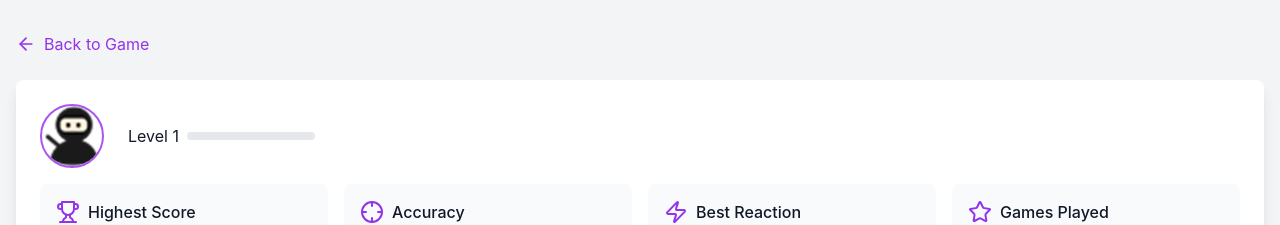
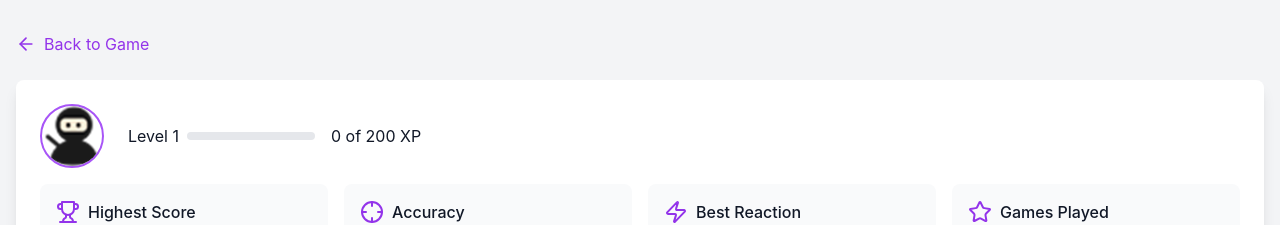
Before and after one commit to dbischoff777/reflexa, a React (Create React App) app: page /profile in a window 1280 px wide. Shown: the top 225 px of the page. Built offline with nearby package versions, Linux system fonts and the light colour scheme.

Commit message:
adjustment to the experience visuals

```diff
--- a/src/PlayerProfile.jsx
+++ b/src/PlayerProfile.jsx
@@ -158,7 +158,9 @@ const PlayerProfile = () => {
                 Level {stats.progress.level}
 
 
-                <div className="flex-1 h-2 bg-gray-200 rounded-full w-32">
+              <div className="flex items-center gap-2">
+                <div className="w-32">
+                  <div className="h-2 bg-gray-200 rounded-full">
                     <div
                       className="h-2 bg-purple-600 rounded-full"
                       style={{
@@ -167,6 +169,14 @@ const PlayerProfile = () => {
                     />
                   </div>
                 </div>
+                <span className={`text-xs ${
+                  settings.theme === 'dark' ? 'text-gray-300' : 'text-gray-600'
+                }`}></span>
+                  {formatNumber(stats.progress.experience)} of {formatNumber((stats.progress.level + 1) * 100)} XP
+
+              </div>
+            </div>
+
             </div>
           </div>
 
```
Lines whose indentation alone changed are shown as unchanged.
